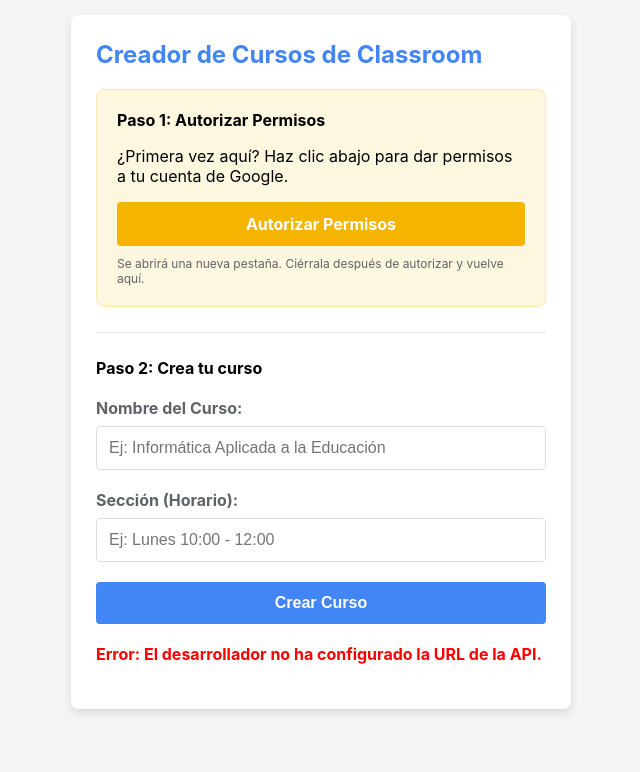
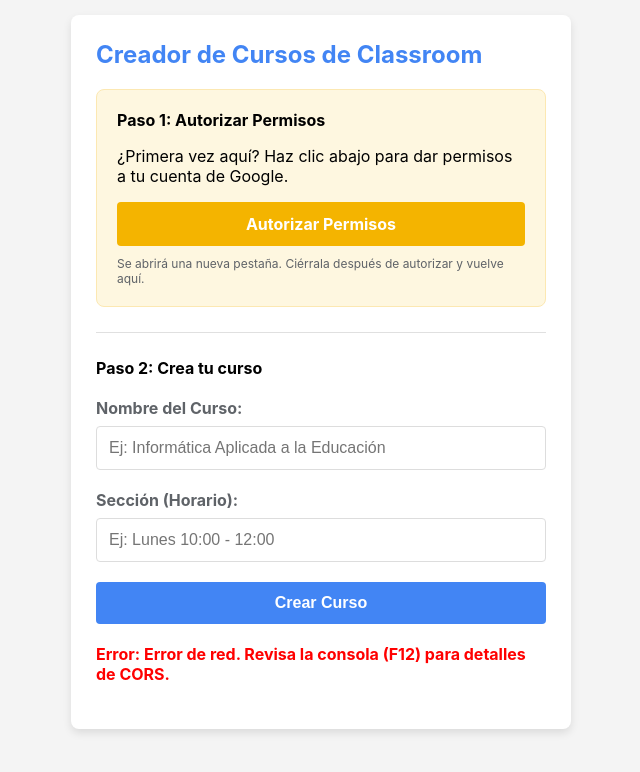
Before and after one commit to PaulAmen/creador-aulas, a plain HTML site: page index.html in a window 1280 px wide. Both pictures are taken after a click on the button "Crear Curso". Shown: the whole page, without its empty margins (319-959 px from the left). Drawn offline with Linux system fonts and the light colour scheme; no server answers.

Commit message:
Refactor script in index.html to remove URL validation
Removed problematic URL check and updated comments.

```diff
--- a/index.html
+++ b/index.html
@@ -100,8 +100,8 @@
       <div id="status"></div>
     </div>
 
-    <script>
-      // !!! IMPORTANTE !!
+  <script>
+      // Tu URL está configurada correctamente
       const WEB_APP_URL = "https://script.google.com/macros/s/AKfycbwy0x19DeVxRQDoUGczRO4Zc6jFREMw-drJgRsTsRu6dDzsVqX1OgkPI4RTD7-E8pdtNA/exec";
 
       const button = document.getElementById('createButton');
@@ -112,11 +112,8 @@
       button.addEventListener('click', handleCreateClick);
 
       async function handleCreateClick() {
-        if (WEB_APP_URL.includes("https://script.google.com/macros/s/AKfycbwy0x19DeVxRQDoUGczRO4Zc6jFREMw-drJgRsTsRu6dDzsVqX1OgkPI4RTD7-E8pdtNA/exec")) {
-          statusDiv.className = "error";
-          statusDiv.innerHTML = "Error: El desarrollador no ha configurado la URL de la API.";
-          return;
-        }
+
+        // --- HEMOS ELIMINADO EL BLOQUE 'if' PROBLEMÁTICO DE AQUÍ ---
 
         button.disabled = true;
         statusDiv.className = "loading";
@@ -131,8 +128,7 @@
           const response = await fetch(WEB_APP_URL, {
             method: 'POST',
             mode: 'cors',
-            credentials: 'include',
-            // -------------------------
+            credentials: 'include', // Correcto
             headers: {
               'Content-Type': 'text/plain;charset=utf-8',
             },
```
